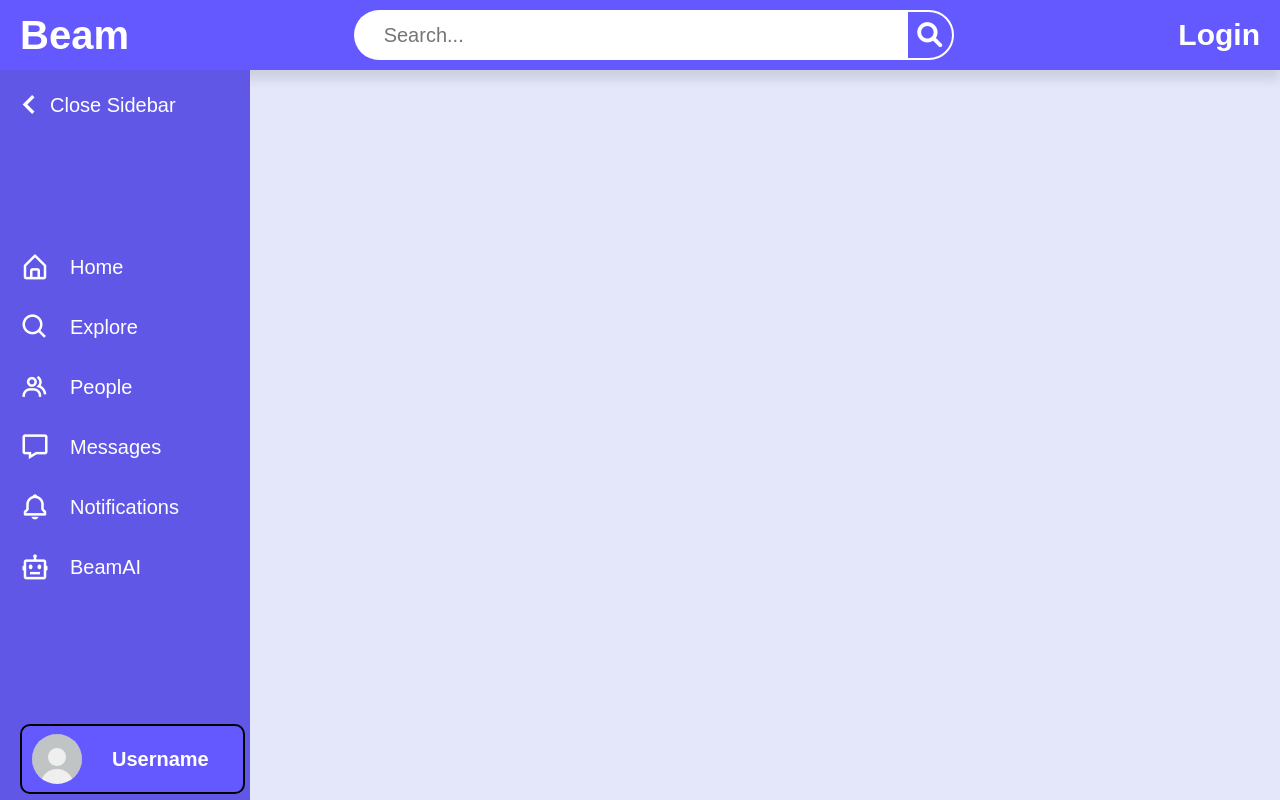
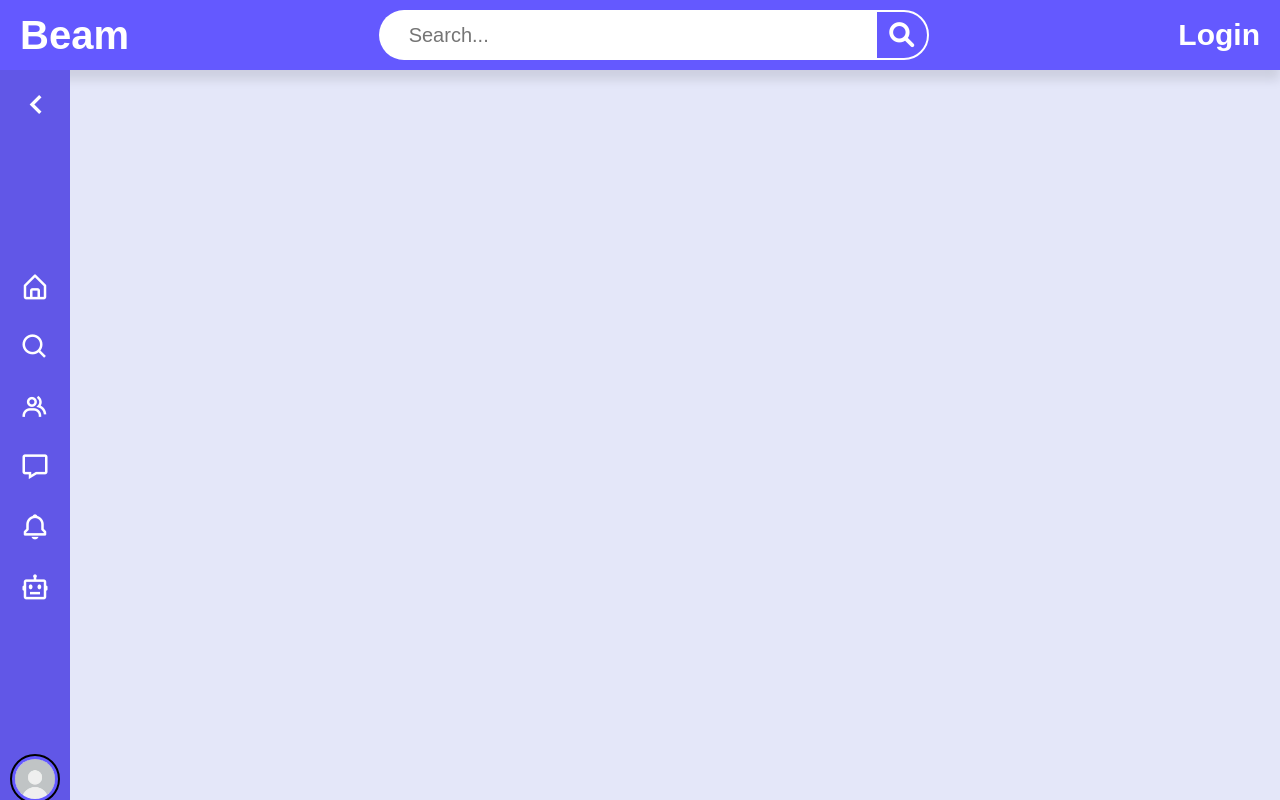
Before and after one commit to Pringl3/BeamSocial, a plain HTML site: page index.html in a window 1280 px wide. Both pictures are taken after a click on the element "Close Sidebar". Drawn offline with nearby package versions, Linux system fonts and the light colour scheme; a web font is replaced by a local one.

Commit message:
Functionality and animation added.

```diff
--- a/CSS/common.css
+++ b/CSS/common.css
@@ -27,21 +27,17 @@ header {
     background-color: var(--primary-color);
     color: #fff;
     padding: 10px;
-
     width: 100%;
     height: 70px;
-
     display: flex;
     justify-content: space-between;
     align-items: center;
-
     box-shadow: 0 10px 10px 0 rgba(0, 0, 0, 0.1);
 }
 
 header .logo {
     display: flex;
     align-items: center;
-
     margin: 10px;
 
     > a {
@@ -55,42 +51,33 @@ header .logo {
 header .search-bar {
     display: flex;
     align-items: center;
-
     width: 100%;
-    max-width: 600px;
+    max-width: 550px;
     height: 50px;
-
     border-radius: 25px;
 
     > input {
         width: 92%;
         height: 100%;
-
         padding: 0 10px;
         border: none;
         border-radius: 25px 0 0 25px;
         outline: none;
-
         text-indent: 20px;
-
         font-size: 20px;
         color: #000;
     }
 
     > button {
-        width: 8%;
+        width: 10%;
         height: 100%;
-
         background-color: var(--primary-color);
         border: 2px solid #ffffff;
         border-radius: 0 25px 25px 0;
         outline: none;
-
         cursor: pointer;
-
         font-size: 25px;
         color: #fff;
-
     }
 }
 
@@ -99,7 +86,6 @@ header .loginLnk {
     text-decoration: none;
     font-size: 30px;
     font-weight: bold;
-
     margin: 10px;
 }
 
@@ -110,14 +96,12 @@ header .loginLnk:hover {
 header .user-menu {
     display: none;
     align-items: center;
-
     font-size: 40px;
 
     > .dropdown {
         display: none;
     }
 }
-
 /* Header End */
 
 /* Sidebar Start */
@@ -125,14 +109,19 @@ header .user-menu {
     background-color: var(--secondary-color);
     width: 250px;
     min-height: 93vh;
-
     position: fixed;
     top: 70px;
     left: 0;
-
     display: flex;
     flex-direction: column;
     justify-content: space-between;
+    transition: all 0.3s ease-in-out;
+}
+
+.sidebar.close {
+    width: 70px;
+    transition: all 0.3s ease-in-out;
+    overflow: hidden;
 }
 
 .sidebar ul li {
@@ -141,19 +130,15 @@ header .user-menu {
     color: #fff;
     font-size: 20px;
     font-weight: 500;
-
     cursor: pointer;
-
     transition: all 0.3s ease-in-out;
 
     > a {
         text-decoration: none;
         color: #fff;
-
         display: flex;
         align-items: center;
         gap: 20px;
-
         height: 40px;
 
         > i {
@@ -164,19 +149,15 @@ header .user-menu {
 
 .sidebar .close {
     font-size: 20px;
-
-    padding: 10px ;
-
+    padding: 10px;
     display: flex;
     align-items: center;
-
+    gap: 20px;
     color: #fff;
-
     margin-top: 10px;
-
+    margin-left: 7px;
     width: 90%;
     height: 50px;
-
     cursor: pointer;
 
     > i {
@@ -188,29 +169,23 @@ header .user-menu {
     display: flex;
     align-items: center;
     gap: 20px;
-
     border: 2px solid #000;
     border-radius: 10px;
-    margin: 20px;
-
+    margin: 20px 10px;
     width: 90%;
     height: 70px;
-
     background-color: var(--primary-color);
     color: #fff;
-
     font-size: 20px;
     font-weight: 500;
-
     cursor: pointer;
+    transition: all 0.3s ease-in-out;
 }
 
 .mini-profile .profile-pic {
     width: 50px;
     height: 50px;
-
     justify-self: flex-start;
-
     margin: 10px;
     border-radius: 50%;
     overflow: hidden;
@@ -221,4 +196,31 @@ header .user-menu {
         object-fit: cover;
     }
 }
+
+.sidebar.close .mini-profile {
+    width: 50px;
+    height: 50px;
+    padding: 0;
+    margin: 10px;
+    justify-content: center;
+    border-radius: 50%;
+}
+
+.sidebar.close .mini-profile .profile-pic {
+    width: 40px;
+    height: 40px;
+    margin: 0;
+}
+
+.sidebar.close .mini-profile .profile-info {
+    display: none;
+}
 /* Sidebar End */
+
+@media screen and (max-width: 768px) {
+    header .search-bar {
+        > button {
+            width: 15%;
+        }
+    }
+}
--- a/JS/index.js
+++ b/JS/index.js
@@ -0,0 +1,13 @@
+const sidebar = document.querySelector('.sidebar');
+const sidebarToggle = document.querySelector('.close');
+let isOpen = true
+
+sidebarToggle.addEventListener('click', () => {
+    if (isOpen) {
+        sidebar.classList.add('close');
+        isOpen = false;
+    } else {
+        sidebar.classList.remove('close');
+        isOpen = true;
+    }
+});
--- a/index.html
+++ b/index.html
@@ -11,7 +11,7 @@
     <link rel="stylesheet" href="https://cdnjs.cloudflare.com/ajax/libs/font-awesome/6.0.0-beta3/css/all.min.css">
     <link rel="stylesheet" href="https://cdn.jsdelivr.net/npm/boxicons@2.1.4/css/boxicons.min.css">
     <!-- Scripts -->
-    <script src="script.js" defer></script>
+    <script src="JS/index.js" defer></script>
     <script src="https://code.jquery.com/jquery-3.6.0.min.js"></script>
 </head>
 <body>
@@ -26,7 +26,7 @@
         <a href="" class="loginLnk">Login</a>
         <div class="user-menu">
             <div class="user-icon">
-                <i class="bx bxs-user-circle"></i>
+                <img src="/Images/defaultpfp.jpg" id="pfp" alt="">
             </div>
             <div class="dropdown">
                 <button class="dropbtn"><i class="bx bx-chevron-down"></i></button>
@@ -51,7 +51,7 @@
         </ul>
         <div class="mini-profile">
             <div class="profile-pic">
-                <img src="/Images/defaultpfp.jpg" alt="">
+                <img src="/Images/defaultpfp.jpg" id="pfp" alt="">
             </div>
             <div class="profile-info">
                 <h4>Username</h4>
```
